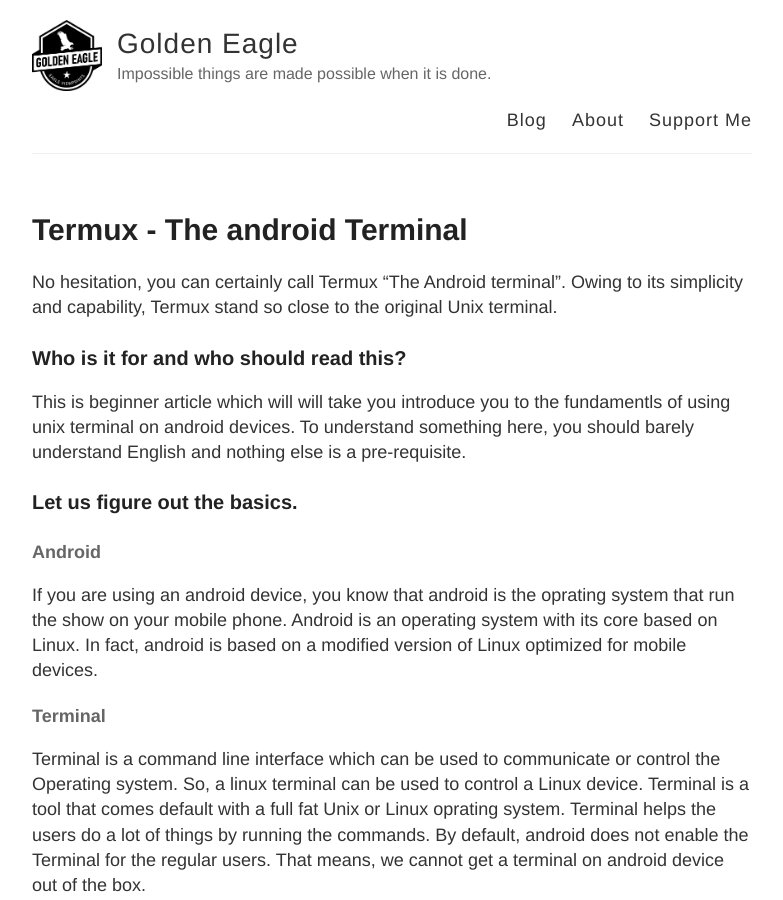
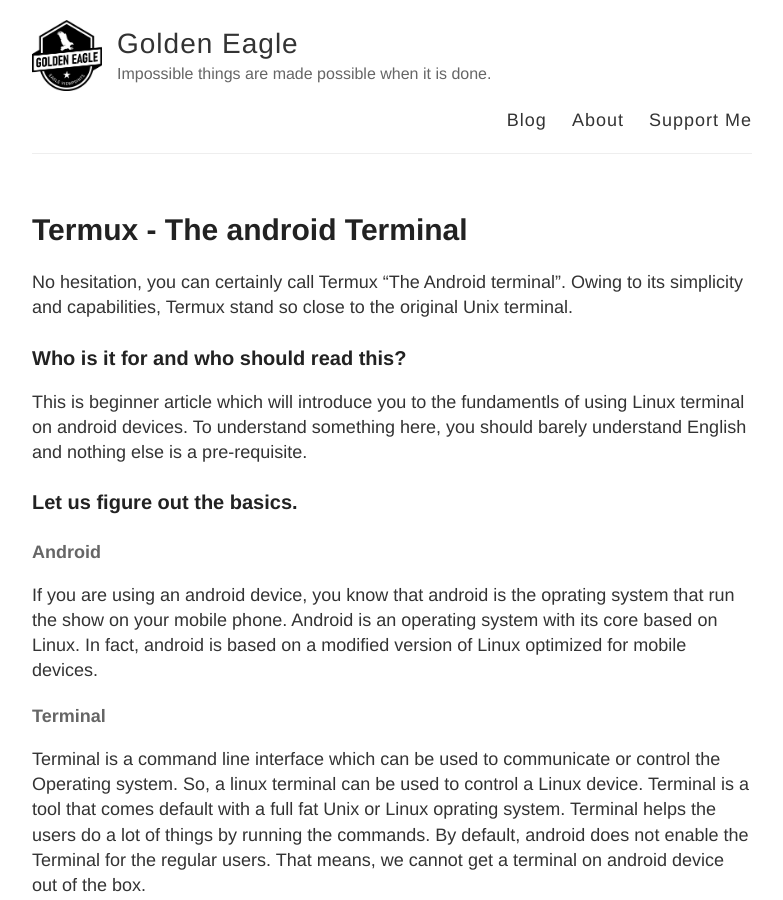
Before and after one commit to golden-eagle-blog/golden-eagle-blog.github.io, a Jekyll site: the page built from _posts/2020-06-25-Termux-The-Android-Terminal.md, in a window 1280 px wide and 900 px high. Shown: the whole window, without its empty margins (248-1031 px from the left). Built offline with Jekyll 4.4.1, drawn with Linux system fonts in a browser that asks for light colours; comment, search, counter and statistics services are not loaded.

Commit message:
Update 2020-06-25-Termux-The-Android-Terminal.md

```diff
--- a/_posts/2020-06-25-Termux-The-Android-Terminal.md
+++ b/_posts/2020-06-25-Termux-The-Android-Terminal.md
@@ -3,10 +3,10 @@
 title: Termux - The android Terminal
 ---
 
-No hesitation, you can certainly call Termux "The Android terminal". Owing to its simplicity and capability, Termux stand so close to the original Unix terminal.
+No hesitation, you can certainly call Termux "The Android terminal". Owing to its simplicity and capabilities, Termux stand so close to the original Unix terminal.
 
 ### Who is it for and who should read this?
-This is beginner article which will will take you introduce you to the fundamentls of using unix terminal on android devices. To understand something here, you should barely understand English and nothing else is a pre-requisite.
+This is beginner article which will introduce you to the fundamentls of using Linux terminal on android devices. To understand something here, you should barely understand English and nothing else is a pre-requisite.
 
 
 ### Let us figure out the basics.
@@ -28,7 +28,7 @@
 ### The look and feel of the Terminal( rather, Termux)
 After installing Termux, upon opening , it shows up a black screen with white letters.The crowd familiar with the DOS command line or Linux terminal will feel at home.
 
-<img src="/images/posts/Termux1/TermuxHome.jpg" alt="Termux home" class="center">
+<img src="/images/posts/Termux1/TermuxHome.jpg" alt="Termux home" width="540" height="1140" class="center">
 
 ### Some upgrades
 The programs and the installed packages will be updated by the corresponding developers from time to time. The updates are nothing but new features, bug fixes or some improvements. We should also try to keep our system upto date by installing the updates.
```
